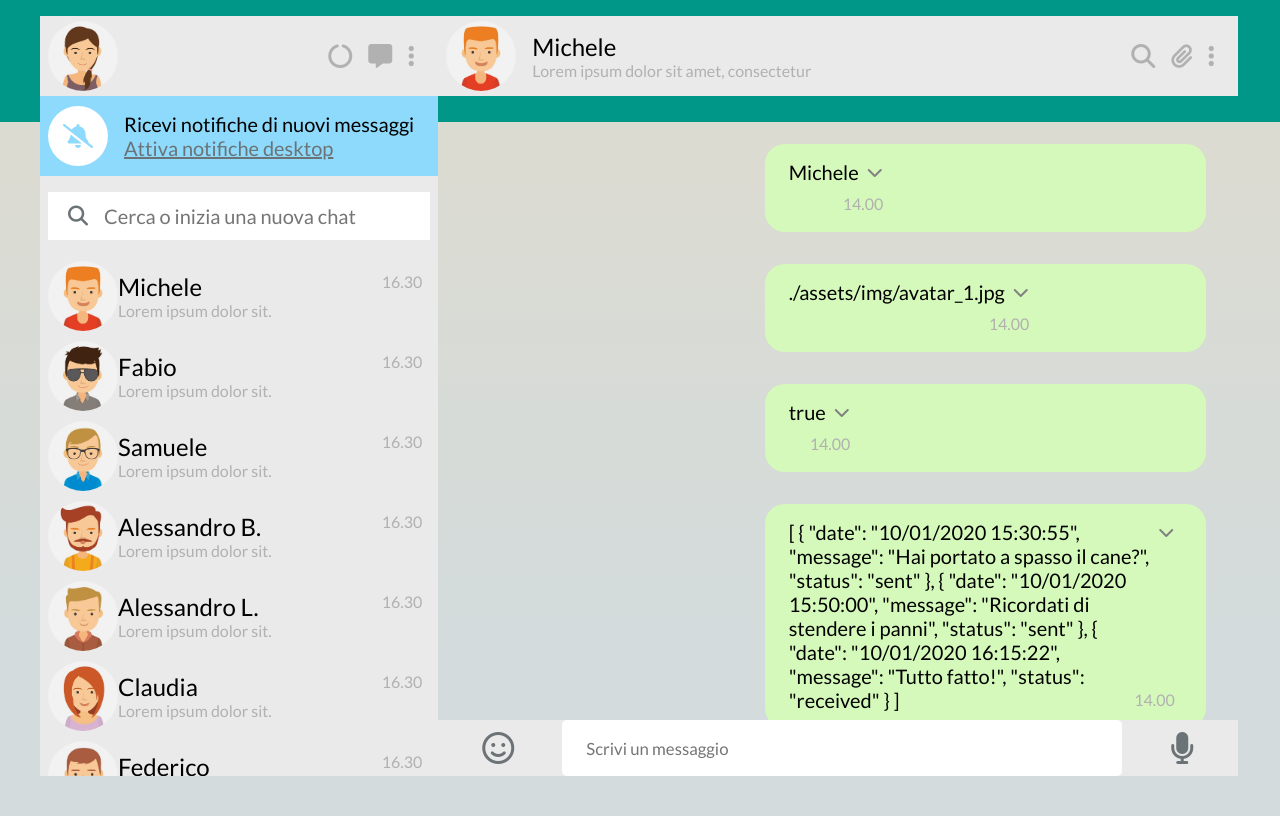
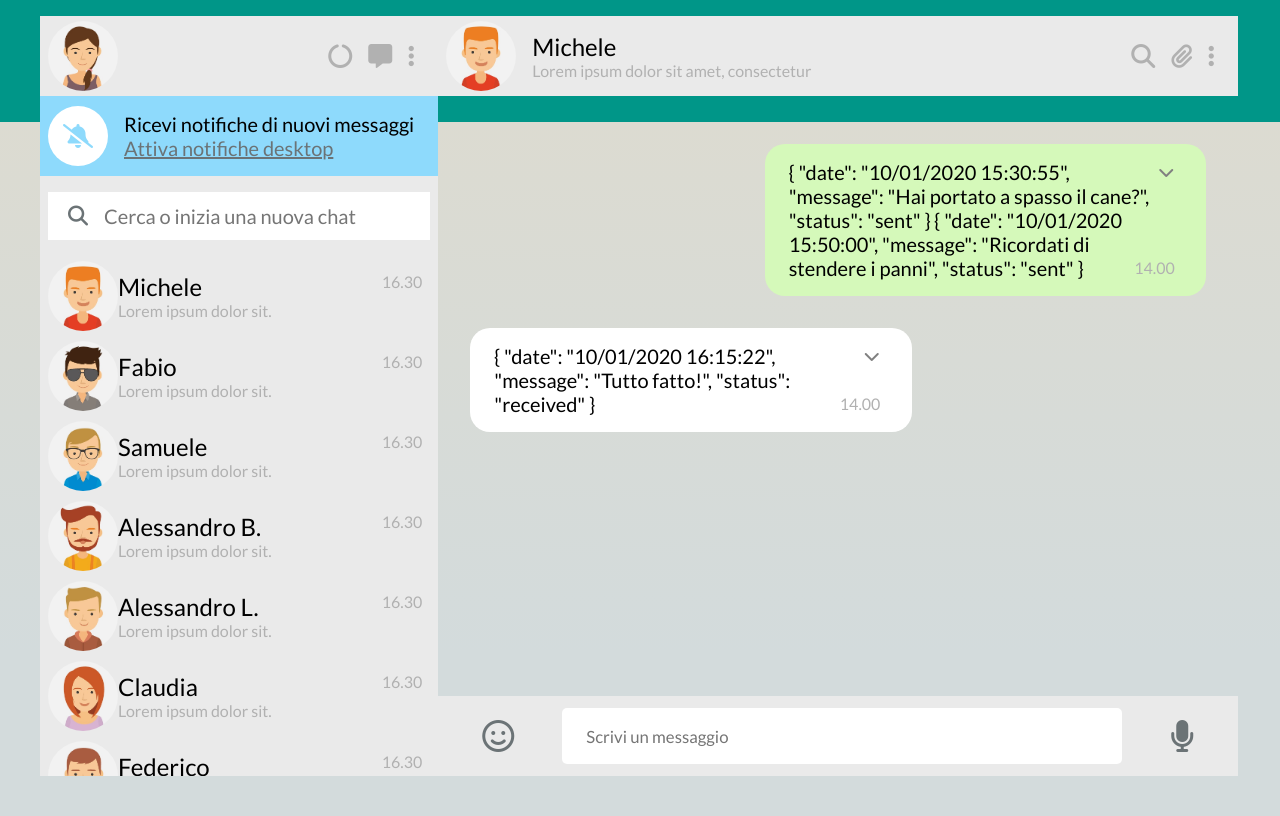
Before and after one commit to Seko461/vue-boolzapp, a plain HTML site: page index.html in a window 1280 px wide. Drawn offline with nearby package versions, Linux system fonts and the light colour scheme.

Commit message:
index in messages doesnt work

```diff
--- a/index.html
+++ b/index.html
@@ -94,10 +94,14 @@
                 </div>
             </div>
             <div class="chat">
-                <div v-for="message in contacts[activeContact]" class="sent">
-                    <div class="text_message">
-                        {{message}}
+                <div class="sent">
+                    <div v-for="messages" class="text_message">
+                        {{contacts[activeContact].messages[0]}}
+                        {{contacts[activeContact].messages[1]}}
+
+
                     </div>
+
                     <div class="side d-flex">
                         <div class="dropdown">
                             <input type="checkbox" id="checkbox-toggle-1">
@@ -113,12 +117,8 @@
                 </div>
                 <div class="received">
                     <div class="text_message">
-                        Lorem ipsum dolor sit amet, consectetur
-                        adipisicing elit. Quaerat et
-                        deserunt repudiandae corrupti doloremque ab
-                        quibusdam voluptatem necessitatibus inventore,
-                        corporis ratione officia ut vero quos nesciunt
-                        ipsa, molestiae porro praesentium!
+                        {{contacts[activeContact].messages[2]}}
+
                     </div>
                     <div class="side d-flex">
                         <div class="dropdown">
```
